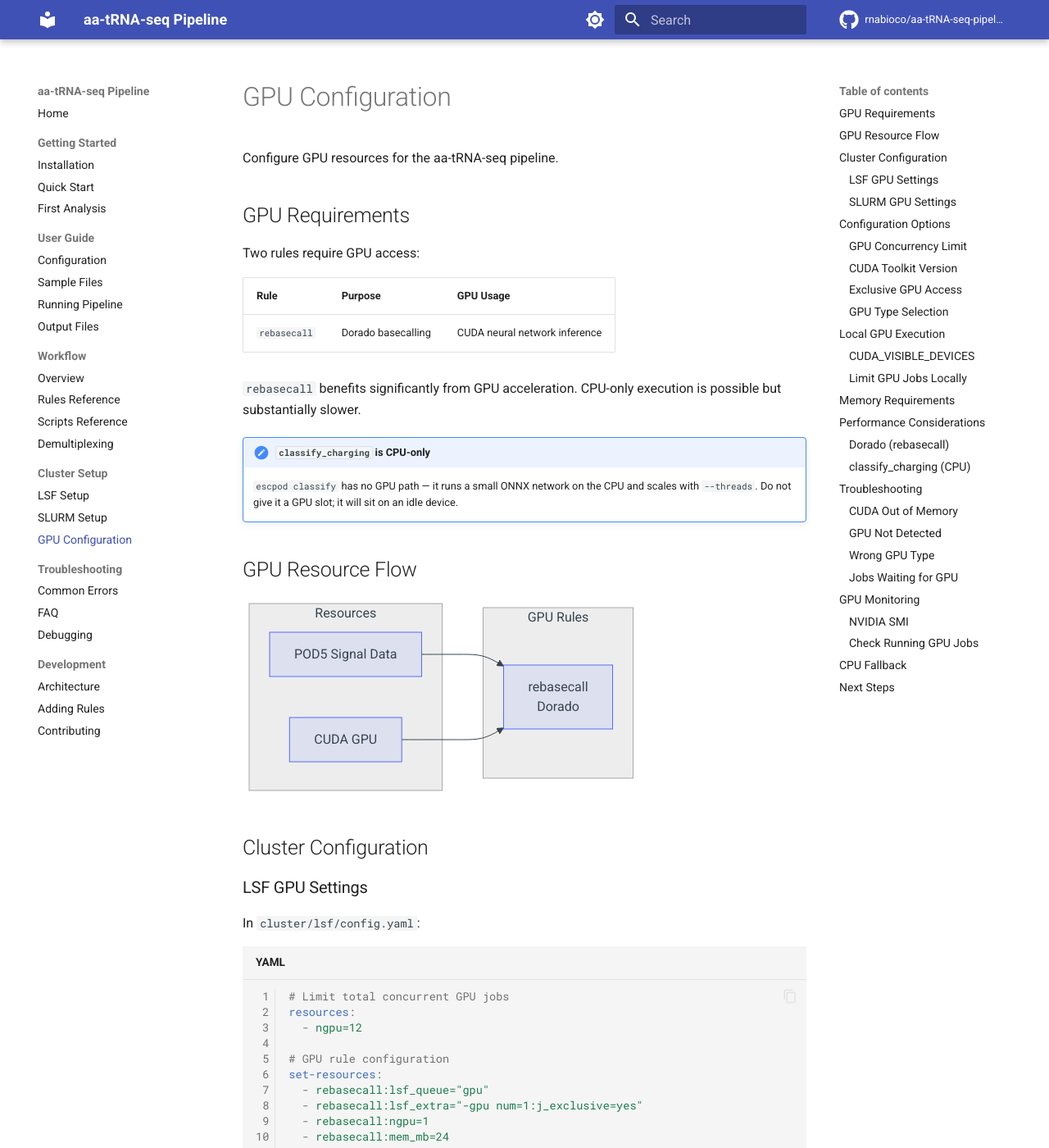
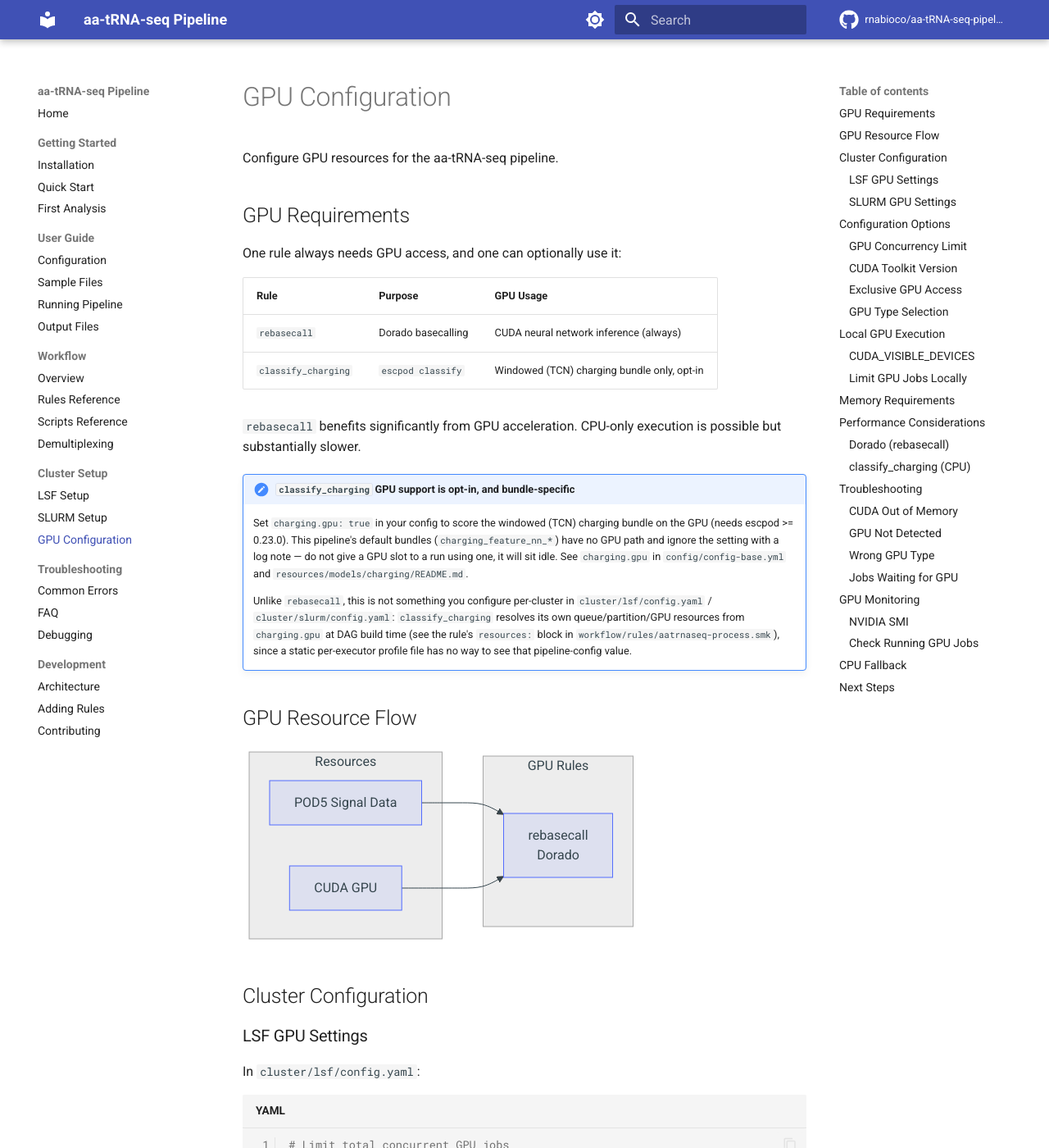
Before and after one commit to rnabioco/aa-tRNA-seq-pipeline, an MkDocs documentation site: the page built from docs/cluster/gpu-configuration.md, in a window 1280 px wide and 1400 px high. Shown: the whole window at 82% size. Built offline with MkDocs 1.6.1 and Material for MkDocs 9.7.7, drawn with Linux system fonts in a browser that asks for light colours; comment, search, counter and statistics services are not loaded; some of the changed text lies outside the part shown.

Commit message:
feat(charging): wire up GPU classify, bump escpod to 0.23.0 (#180)
* feat(charging): wire up GPU classify via charging.gpu

escpod 0.23.0 (escapepod-rs#344, cutting) scores the windowed TCN
bundle on the GPU through tract-cuda/cudarc via --device auto|cpu|gpu.
Adds charging.gpu (default false, unmeasured on our own data and
escpod's own CHANGELOG still flags a rare residual anomaly) and wires
it into classify_charging: get_charging_device_arg/
get_charging_escpod_gpu_prefix (common.smk) resolve the --device flag
and shadow the -gpu escpod build onto PATH for one command, and the
rule's own resources block (not the static cluster profiles, which
can't see charging.gpu) conditionally requests a GPU queue/partition.

Needs no onnxruntime/cuDNN install unlike ldx.gpu -- this path is
tract-cuda/cudarc, which compiles its kernels at run time against the
node's own CUDA toolkit.

Updates the stale "classify_charging is CPU-only" claims across
CLAUDE.md, config/README.md, docs/cluster/gpu-configuration.md and
docs/troubleshooting/faq.md, and the charging_tcn_sup6_rna004 README
section now that MD tags and a GPU path both exist (rnabioco/aa-tRNA-seq-pipeline#178's
remaining item is the adapter-family compatibility gate, unblocked in
principle by escpod 0.22.0's new adapter_window metadata but still
needing escapepod-models to re-issue the bundle with it declared).

escpod_version stays 0.21.0 here -- 0.23.0 is tagged but its release
workflow hasn't published yet.

Co-Authored-By: Claude Sonnet 5 <noreply@anthropic.com>
Claude-Session: https://claude.ai/code/session_017mgh9DAA8wFdX6uzANd8XE

* chore(escpod): bump to 0.23.0

Co-Authored-By: Claude Sonnet 5 <noreply@anthropic.com>
Claude-Session: https://claude.ai/code/session_017mgh9DAA8wFdX6uzANd8XE

---------

Co-authored-by: Claude Sonnet 5 <noreply@anthropic.com>

````diff
--- a/docs/cluster/gpu-configuration.md
+++ b/docs/cluster/gpu-configuration.md
@@ -4,19 +4,30 @@ Configure GPU resources for the aa-tRNA-seq pipeline.
 
 ## GPU Requirements
 
-Two rules require GPU access:
+One rule always needs GPU access, and one can optionally use it:
 
 | Rule | Purpose | GPU Usage |
 |------|---------|-----------|
-| `rebasecall` | Dorado basecalling | CUDA neural network inference |
+| `rebasecall` | Dorado basecalling | CUDA neural network inference (always) |
+| `classify_charging` | `escpod classify` | Windowed (TCN) charging bundle only, opt-in |
 
 `rebasecall` benefits significantly from GPU acceleration. CPU-only execution is possible but substantially slower.
 
-!!! note "`classify_charging` is CPU-only"
+!!! note "`classify_charging` GPU support is opt-in, and bundle-specific"
 
-    `escpod classify` has no GPU path — it runs a small ONNX network on
-    the CPU and scales with `--threads`. Do not give it a GPU slot; it will sit
-    on an idle device.
+    Set `charging.gpu: true` in your config to score the windowed (TCN)
+    charging bundle on the GPU (needs escpod >= 0.23.0). This pipeline's
+    default bundles (`charging_feature_nn_*`) have no GPU path and ignore the
+    setting with a log note — do not give a GPU slot to a run using one, it
+    will sit idle. See `charging.gpu` in `config/config-base.yml` and
+    `resources/models/charging/README.md`.
+
+    Unlike `rebasecall`, this is not something you configure per-cluster in
+    `cluster/lsf/config.yaml` / `cluster/slurm/config.yaml`: `classify_charging`
+    resolves its own queue/partition/GPU resources from `charging.gpu` at DAG
+    build time (see the rule's `resources:` block in
+    `workflow/rules/aatrnaseq-process.smk`), since a static per-executor profile
+    file has no way to see that pipeline-config value.
 
 ## GPU Resource Flow
 
@@ -52,12 +63,10 @@ set-resources:
   - rebasecall:lsf_extra="-gpu num=1:j_exclusive=yes"
   - rebasecall:ngpu=1
   - rebasecall:mem_mb=24
+```
 
-  - classify_charging:lsf_queue="gpu"
-  - classify_charging:lsf_extra="-gpu num=1:j_exclusive=yes"
-  - classify_charging:ngpu=1
-  - classify_charging:mem_mb=24
-```
+`classify_charging` is not configured here — its GPU resources are resolved
+from `charging.gpu` inside the rule itself (see the note above).
 
 ### SLURM GPU Settings
 
@@ -70,12 +79,10 @@ set-resources:
   - rebasecall:gpu_opts="--gres=gpu:1"
   - rebasecall:ngpu=1
   - rebasecall:mem_mb=24000
+```
 
-  - classify_charging:partition="gpu"
-  - classify_charging:gpu_opts="--gres=gpu:1"
-  - classify_charging:ngpu=1
-  - classify_charging:mem_mb=24000
-```
+`classify_charging` is not configured here — its GPU resources are resolved
+from `charging.gpu` inside the rule itself (see the note above).
 
 ## Configuration Options
 
````
Also changed, not shown: CLAUDE.md (+1 -1 lines), config/README.md (+6 -0 lines), docs/troubleshooting/faq.md (+1 -1 lines), resources/models/charging/README.md (+35 -27 lines), 6 other files.
